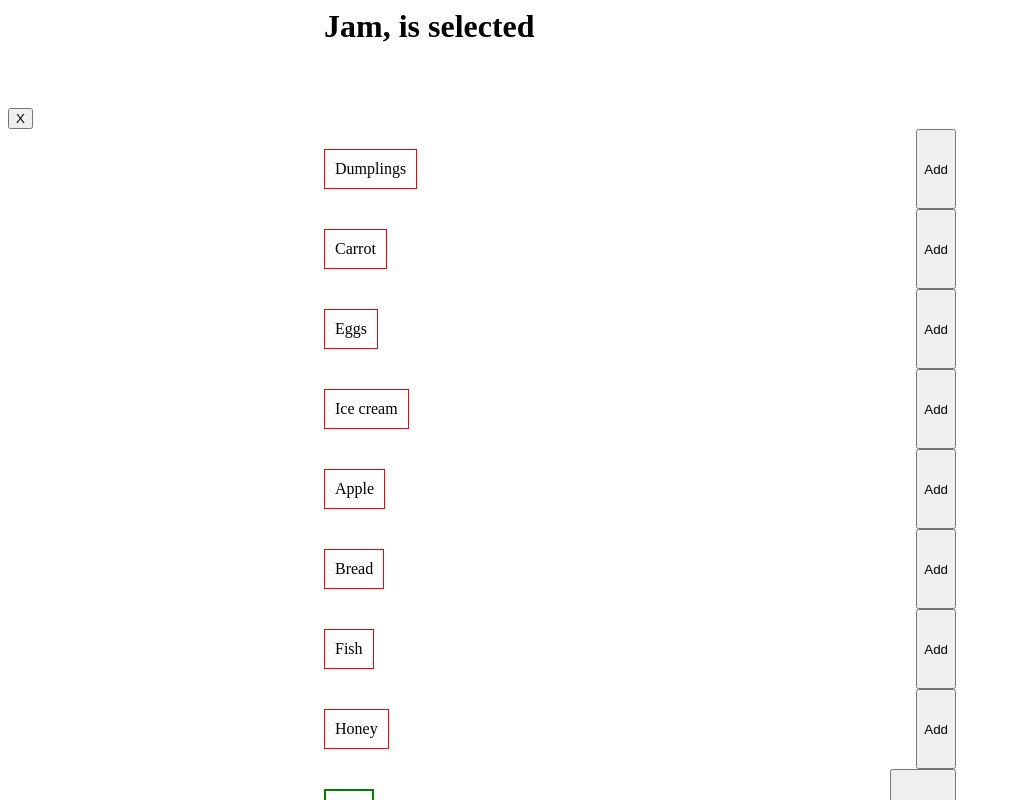
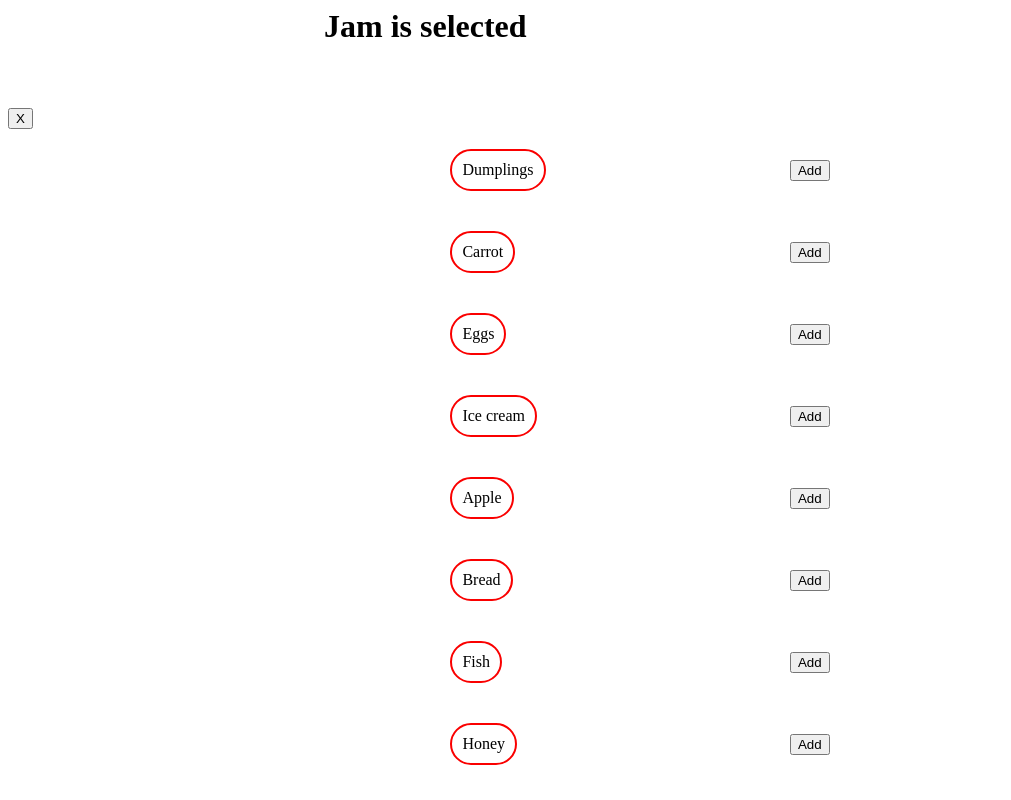
Before and after one commit to mate-academy/react_goods-selector, a React (Create React App) app: page / in a window 1280 px wide. Shown: the top 800 px of the page, without its empty margins (0-1011 px from the left). Built offline with nearby package versions, Linux system fonts and the light colour scheme; the HTML template or start-up script is replaced by a standard one.

Commit message:
fixed style

```diff
--- a/src/App.js
+++ b/src/App.js
@@ -78,12 +78,7 @@ class App extends React.Component {
        <div className="App">
          <h1 className="App__header">
            {
-             this.state.goodsList.map(good => (
-               <span key={uuidv4()}>
-                 {good}
-                 {','}
-               </span>
-             ))
+             this.state.goodsList.join(', ')
            }
            {this.makeListOfGoods()}
          </h1>
@@ -105,6 +100,7 @@ class App extends React.Component {
              {' '}
              <button
                type="button"
+               className="App__good-item-button"
                onClick={() => this.changeStatus(good)}
              >
                {this.buttonText(good)}
--- a/src/App.scss
+++ b/src/App.scss
@@ -12,7 +12,7 @@
 
   &__good-container {
     margin: 0 auto;
-    width: 50%;
+    width: 30%;
     display: flex;
     justify-content: space-between;
   }
@@ -23,11 +23,18 @@
     align-self: center;
   }
 
+  &__good-item-button {
+    max-height: 30px;
+    margin: auto 0;
+  }
+
   &__active {
     border: 2px solid green;
+    border-radius: 30px;
   }
 
   &__disables {
-    border: 1px solid rgb(250, 0, 0);
+    border: 2px solid rgb(250, 0, 0);
+    border-radius: 30px;
   }
 }
```
